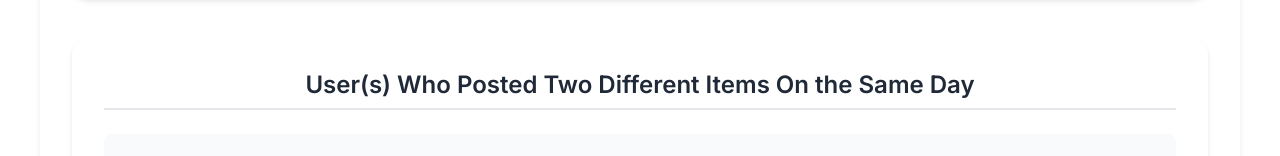
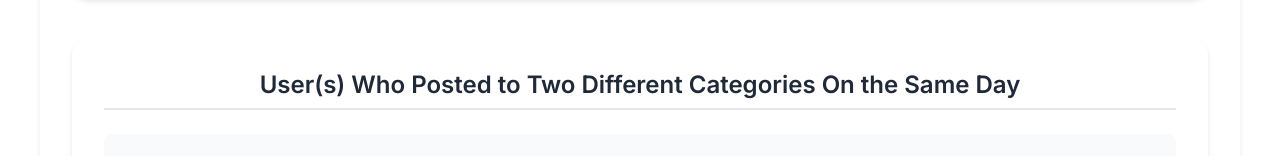
Before and after one commit to nthPerson/COMP-440_Group_Project, a React (Vite) app in the folder frontend/: page /reports in a window 1280 px wide. Shown: the part 543-699 px from the top of the page. Built offline with nearby package versions, Linux system fonts and the light colour scheme; no server answers.

Commit message:
Update section title for clarity on user postings in Reports

```diff
--- a/frontend/src/pages/Reports.jsx
+++ b/frontend/src/pages/Reports.jsx
@@ -414,7 +414,7 @@ export default function Reports() {
           </section>
 
           <section className="report-section">
-            <h2 className="section-title">User(s) Who Posted Two Different Items On the Same Day</h2>
+            <h2 className="section-title">User(s) Who Posted to Two Different Categories On the Same Day</h2>
             <form onSubmit={handleTwoCat} className="search-form">
               <div style={{ flex: 1 }}>
                 <select
```
